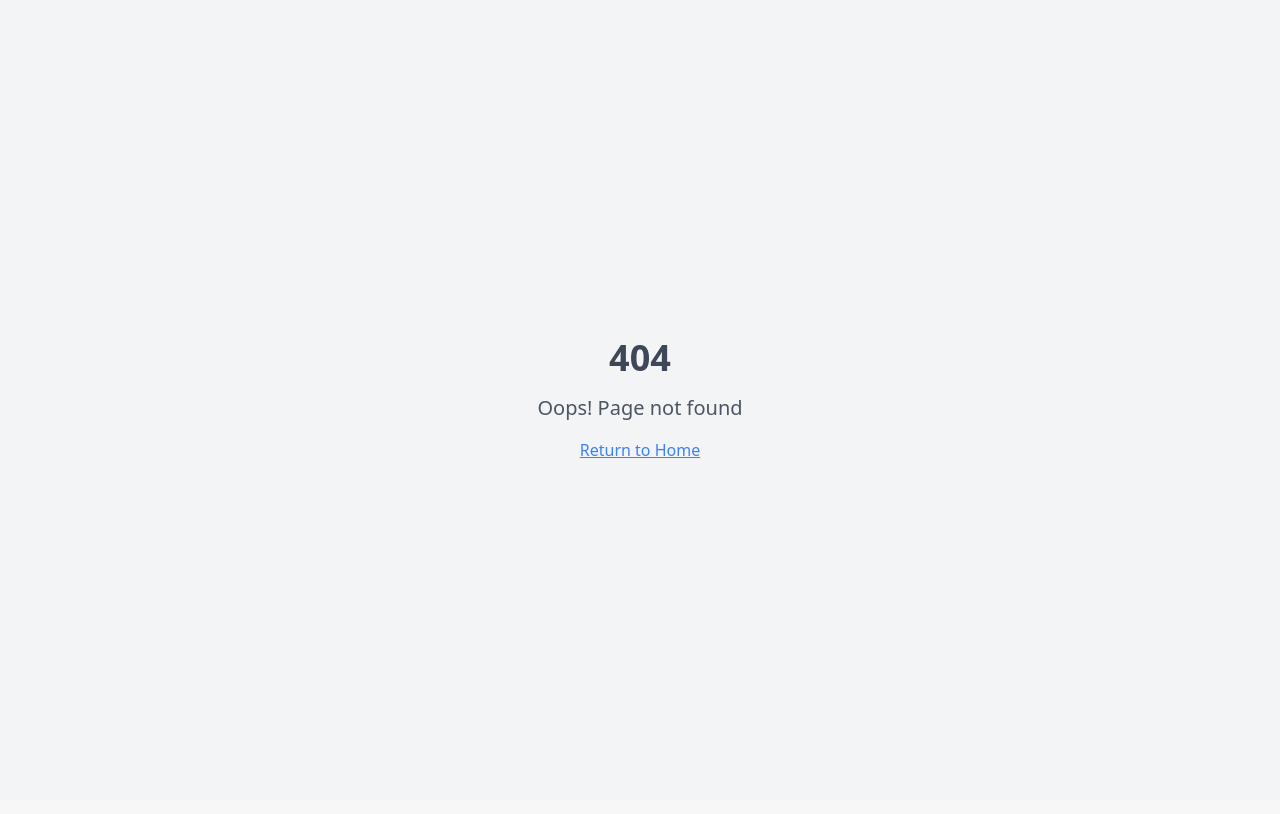
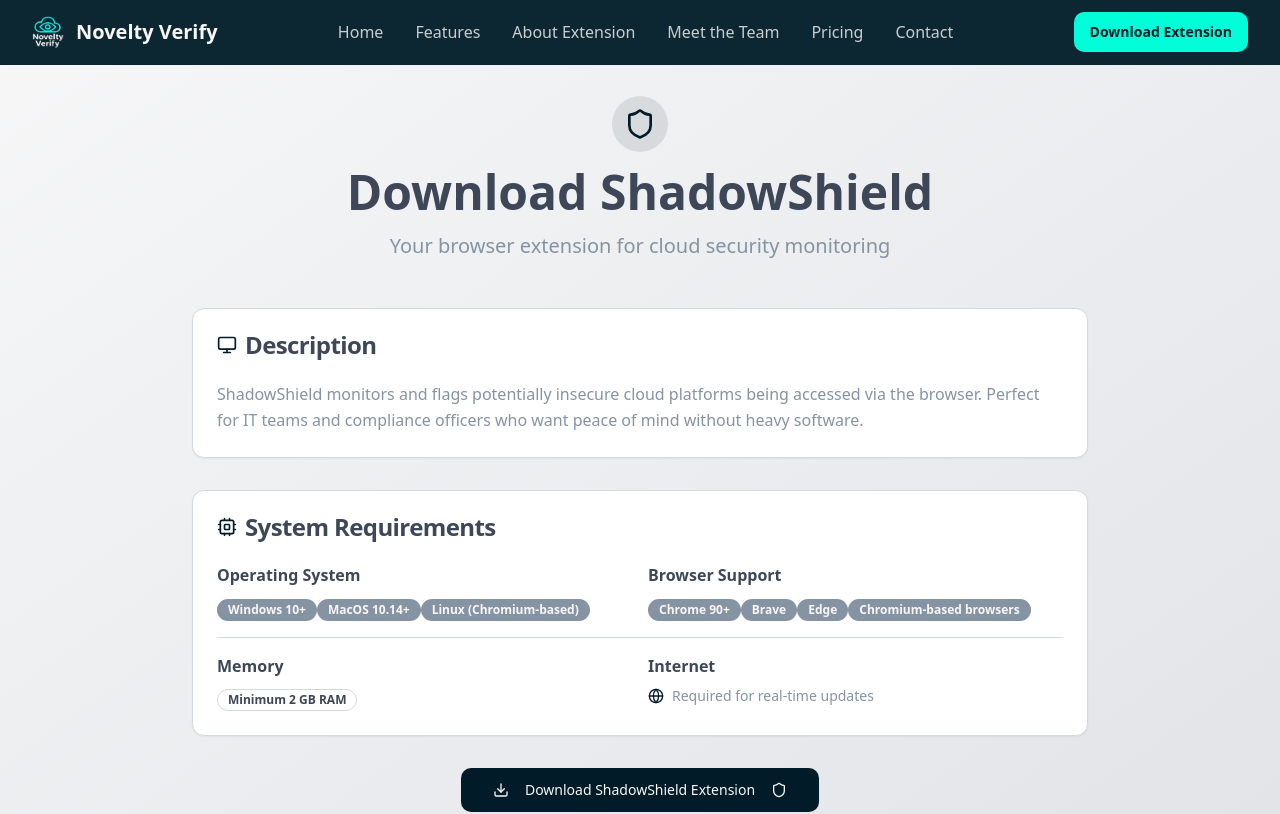
Before and after one commit to Adedotun2007/Novelty-Verify, a React (Vite) app: page /download in a window 1280 px wide. Before the commit this address had no page. Shown: the top 814 px of the page. Built offline with nearby package versions, Linux system fonts and the light colour scheme.

Commit message:
Add download page functionality
Implement a new page that displays extension details and a download button when the "Download Web Extension" or "Download Extension" button is clicked. This page will include the app description, PC requirements, and browser compatibility.

```diff
--- a/src/App.tsx
+++ b/src/App.tsx
@@ -9,6 +9,7 @@ import About from "./pages/About";
 import Team from "./pages/Team";
 import Pricing from "./pages/Pricing";
 import Contact from "./pages/Contact";
+import Download from "./pages/Download";
 import NotFound from "./pages/NotFound";
 
 const queryClient = new QueryClient();
@@ -26,6 +27,7 @@ const App = () => (
           <Route path="/team" element={<Team />} />
           <Route path="/pricing" element={<Pricing />} />
           <Route path="/contact" element={<Contact />} />
+          <Route path="/download" element={<Download />} />
           {/* ADD ALL CUSTOM ROUTES ABOVE THE CATCH-ALL "*" ROUTE */}
           <Route path="*" element={<NotFound />} />
         </Routes>
--- a/src/components/Hero.tsx
+++ b/src/components/Hero.tsx
@@ -1,5 +1,6 @@
 import { Button } from "@/components/ui/button";
 import { ArrowRight, Download, Play } from "lucide-react";
+import { Link } from "react-router-dom";
 import heroImage from "@/assets/hero-security.jpg";
 
 const Hero = () => {
@@ -28,10 +29,12 @@ const Hero = () => {
 
           {/* CTA Buttons */}
           <div className="flex flex-col sm:flex-row gap-4 justify-center items-center mb-12">
-            <Button variant="hero" size="lg" className="group">
-              <Download className="mr-2 h-5 w-5" />
-              Download the Web Extension
-              <ArrowRight className="ml-2 h-5 w-5 group-hover:translate-x-1 transition-transform" />
+            <Button variant="hero" size="lg" className="group" asChild>
+              <Link to="/download">
+                <Download className="mr-2 h-5 w-5" />
+                Download the Web Extension
+                <ArrowRight className="ml-2 h-5 w-5 group-hover:translate-x-1 transition-transform" />
+              </Link>
             </Button>
 
             <Button variant="outline" size="lg" className="border-secondary text-secondary bg-transparent hover:bg-secondary/10">
--- /dev/null
+++ b/src/pages/Download.tsx
@@ -0,0 +1,115 @@
+import { Button } from "@/components/ui/button";
+import { Card, CardContent, CardHeader, CardTitle } from "@/components/ui/card";
+import { Badge } from "@/components/ui/badge";
+import Header from "@/components/Header";
+import Footer from "@/components/Footer";
+import { Download, Monitor, Shield, Cpu, Globe } from "lucide-react";
+
+const DownloadPage = () => {
+  return (
+    <div className="min-h-screen">
+      <Header />
+
+      <section className="pt-24 pb-16 bg-gradient-to-br from-background to-secondary/20">
+        <div className="container mx-auto px-4 sm:px-6 lg:px-8">
+          <div className="max-w-4xl mx-auto">
+            {/* Header */}
+            <div className="text-center mb-12">
+              <div className="flex justify-center mb-4">
+                <div className="p-3 bg-primary/10 rounded-full">
+                  <Shield className="h-8 w-8 text-primary" />
+                </div>
+              </div>
+              <h1 className="text-4xl sm:text-5xl font-bold text-foreground mb-4">
+                Download ShadowShield
+              </h1>
+              <p className="text-xl text-muted-foreground">
+                Your browser extension for cloud security monitoring
+              </p>
+            </div>
+
+            {/* App Description */}
+            <Card className="mb-8">
+              <CardHeader>
+                <CardTitle className="flex items-center gap-2">
+                  <Monitor className="h-5 w-5 text-primary" />
+                  Description
+                </CardTitle>
+              </CardHeader>
+              <CardContent>
+                <p className="text-muted-foreground leading-relaxed">
+                  ShadowShield monitors and flags potentially insecure cloud platforms being accessed via the browser.
+                  Perfect for IT teams and compliance officers who want peace of mind without heavy software.
+                </p>
+              </CardContent>
+            </Card>
+
+            {/* System Requirements */}
+            <Card className="mb-8">
+              <CardHeader>
+                <CardTitle className="flex items-center gap-2">
+                  <Cpu className="h-5 w-5 text-primary" />
+                  System Requirements
+                </CardTitle>
+              </CardHeader>
+              <CardContent className="space-y-4">
+                <div className="grid sm:grid-cols-2 gap-4">
+                  <div>
+                    <h4 className="font-semibold text-foreground mb-2">Operating System</h4>
+                    <div className="space-y-1">
+                      <Badge variant="secondary">Windows 10+</Badge>
+                      <Badge variant="secondary">MacOS 10.14+</Badge>
+                      <Badge variant="secondary">Linux (Chromium-based)</Badge>
+                    </div>
+                  </div>
+
+                  <div>
+                    <h4 className="font-semibold text-foreground mb-2">Browser Support</h4>
+                    <div className="space-y-1">
+                      <Badge variant="secondary">Chrome 90+</Badge>
+                      <Badge variant="secondary">Brave</Badge>
+                      <Badge variant="secondary">Edge</Badge>
+                      <Badge variant="secondary">Chromium-based browsers</Badge>
+                    </div>
+                  </div>
+                </div>
+
+                <div className="grid sm:grid-cols-2 gap-4 pt-4 border-t">
+                  <div>
+                    <h4 className="font-semibold text-foreground mb-2">Memory</h4>
+                    <Badge variant="outline">Minimum 2 GB RAM</Badge>
+                  </div>
+
+                  <div>
+                    <h4 className="font-semibold text-foreground mb-2">Internet</h4>
+                    <div className="flex items-center gap-2">
+                      <Globe className="h-4 w-4 text-primary" />
+                      <span className="text-sm text-muted-foreground">Required for real-time updates</span>
+                    </div>
+                  </div>
+                </div>
+              </CardContent>
+            </Card>
+
+            {/* Download Button */}
+            <div className="text-center">
+              <Button size="lg" className="group">
+                <Download className="mr-2 h-5 w-5" />
+                Download ShadowShield Extension
+                <Shield className="ml-2 h-5 w-5 group-hover:scale-110 transition-transform" />
+              </Button>
+
+              <p className="text-sm text-muted-foreground mt-4">
+                Free to download • Instant setup • Enterprise-ready
+              </p>
+            </div>
+          </div>
+        </div>
+      </section>
+
+      <Footer />
+    </div>
+  );
+};
+
+export default DownloadPage;
```
